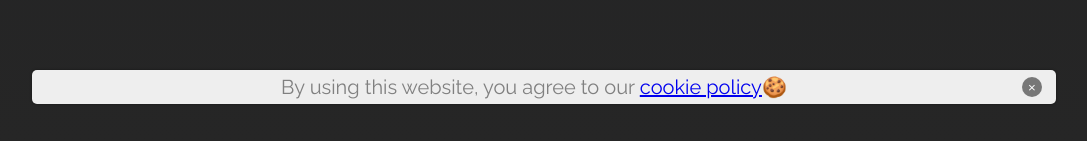
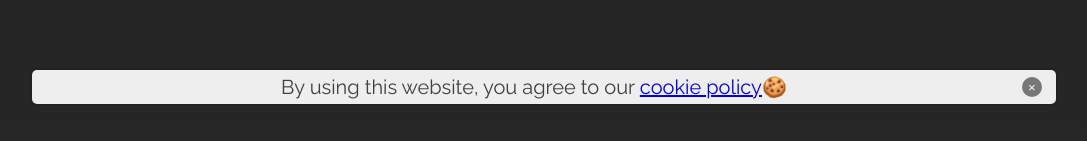
Before and after one commit to Xatpy/JaimeChapinal.com, a website built with Parcel: page src/index.html in a window 1280 px wide. Shown: the part 656-797 px from the top of the page, without its empty margins (96-1183 px from the left). Built offline with nearby package versions, Linux system fonts and the light colour scheme.

Commit message:
Fix accessibility contrast Lighthouse issue

```diff
--- a/src/styles/main.css
+++ b/src/styles/main.css
@@ -234,7 +234,7 @@ body {
     background-color: #eee;
     border-radius: 5px;
     box-shadow: 0 0 2px 1px rgba(0, 0, 0, 0.2);
-    color: grey;
+    color: #404040;
 }
 
 .img-product-kindle {
```
